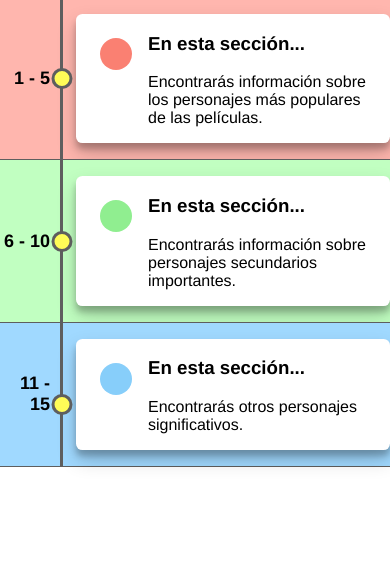
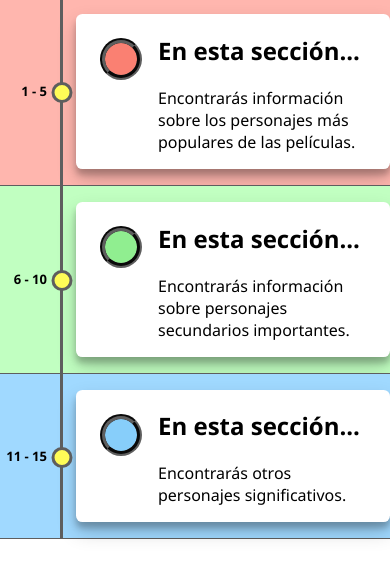
Before and after one commit to tacmorales/personajesDeStarWars, a plain HTML site: page index.html in a window 390 px wide. Shown: the part 194-772 px from the top of the page. Drawn offline with Linux system fonts and the light colour scheme; a web font is replaced by a local one.

Commit message:
Fix responsividad en el sidebar semantica en los titulos de las cards

```diff
--- a/assets/styles/style.css
+++ b/assets/styles/style.css
@@ -1,6 +1,6 @@
 *{
   box-sizing: border-box;
-  font-family: Helvetica, Arial, sans-serif
+  font-family:'Segoe UI', Tahoma, Geneva, Verdana, sans-serif
 }
 
 /*SE NECESITA WIDTHSIDEBAR PARA LA CLASE MARGIN-LEFT*/
@@ -42,7 +42,8 @@ h1{
   text-align: end;
 
   @media screen and (width < 788px) {
-    --padding-right: 10px;
+    --padding-right: 13px;
+    font-size:small;
   }
 
 
@@ -107,6 +108,12 @@ h1{
     }
   }
 
+  .main-card{
+    .circle-inside{
+      border: 5px groove #5e5e5e;
+    }
+  }
+
   @media screen and (width < 788px) {
     --margin-left-first-column: 1em;
     .card{
--- a/index.html
+++ b/index.html
@@ -21,7 +21,7 @@
         <div class="card main-card">
           <div class="circle-inside"></div>
           <div>
-            <h3>En esta sección...</h3>
+            <h2>En esta sección...</h2>
             <p>Encontrarás información sobre los personajes más populares de las películas.</p>
           </div>
         </div>
@@ -31,7 +31,7 @@
         <div class="card main-card">
           <div class="circle-inside"></div>
           <div>
-            <h3>En esta sección...</h3>
+            <h2>En esta sección...</h2>
             <p>Encontrarás información sobre personajes secundarios importantes.</p>
           </div>
         </div>
@@ -41,7 +41,7 @@
         <div class="card main-card">
           <div class="circle-inside"></div>
           <div>
-            <h3>En esta sección...</h3>
+            <h2>En esta sección...</h2>
             <p>Encontrarás otros personajes significativos.</p>
           </div>
         </div>
```
